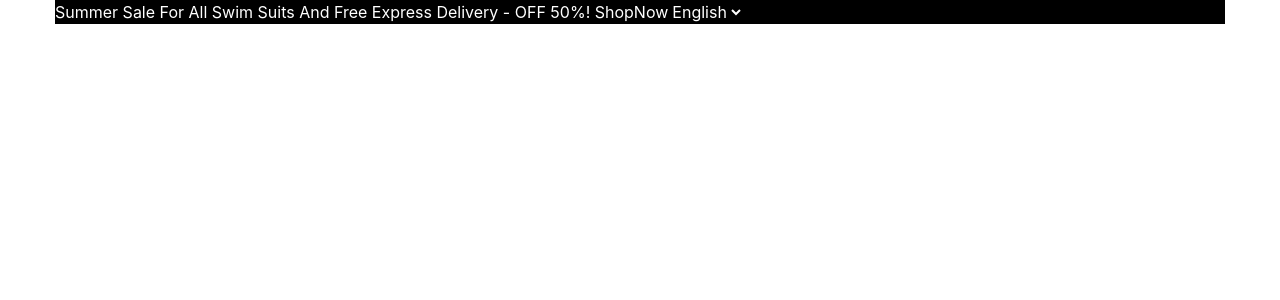
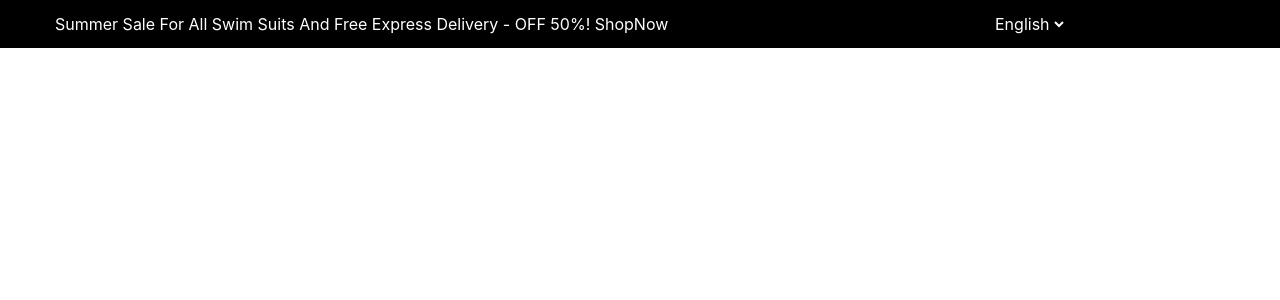
Before and after one commit to hamimahmad/E-Commerce-Practice, a React (Vite) app: page / in a window 1280 px wide. Shown: the top 300 px of the page. Built offline with nearby package versions, Linux system fonts and the light colour scheme.

Commit message:
continuing header

```diff
--- a/src/Components/Header.jsx
+++ b/src/Components/Header.jsx
@@ -4,11 +4,11 @@ import Container from './Container'
 const Header = () => {
   return (
     <>
-      <header>
+      <header className='bg-black'>
         <Container>
-            <div className='bg-black text-white flex'>
-                <h5>Summer Sale For All Swim Suits And Free Express Delivery - OFF 50%! <a href="#">ShopNow</a> </h5>
-                <div>
+            <div className='text-white flex py-3'>
+                <h5 className='w-[80%]'>Summer Sale For All Swim Suits And Free Express Delivery - OFF 50%! <a href="#">ShopNow</a> </h5>
+                <div className='flex justify-items-end'>
                     <select name="" id="">
                         <option value="">English</option>
                         <option value="">Bengali</option>
```
